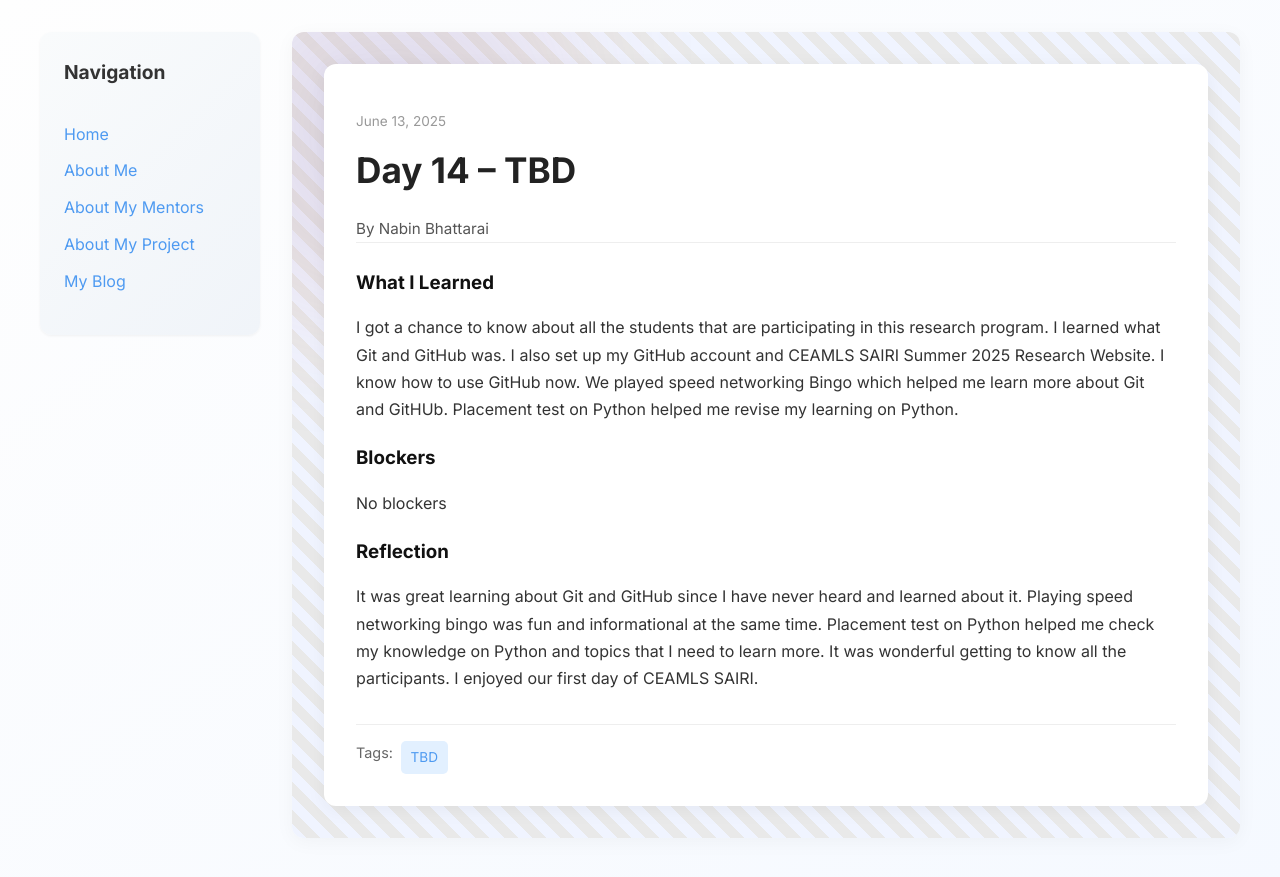
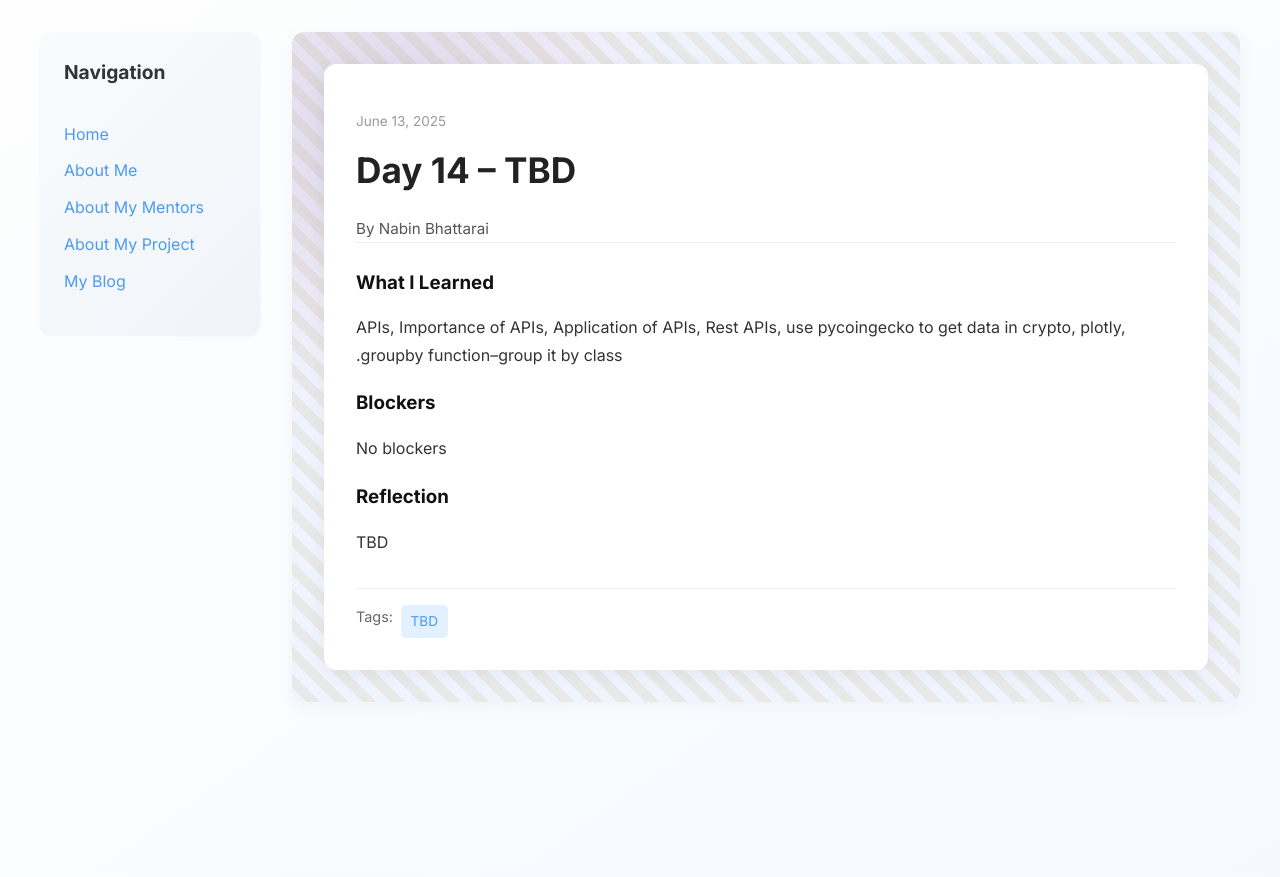
Before and after one commit to bhattarainabin2055/bhattarainabin2055.github.io, a Jekyll site: the page built from _posts/2025-06-13-day-14.md, in a window 1280 px wide. Shown: the top 877 px of the page. Built offline with Jekyll 4.4.1, drawn with Linux system fonts in a browser that asks for light colours.

Commit message:
Update 2025-06-13-day-14.md

```diff
--- a/_posts/2025-06-13-day-14.md
+++ b/_posts/2025-06-13-day-14.md
@@ -7,11 +7,10 @@ permalink: /day14.html
 tags: ["TBD"]
 
 what_i_learned: |
-  I got a chance to know about all the students that are participating in this research program. I learned what Git and GitHub was. I also set up my GitHub account and CEAMLS SAIRI Summer 2025 Research Website. I know how to use GitHub now. We played speed networking Bingo which helped me learn more about Git and GitHUb. Placement test on Python helped me revise my learning on Python.
-
+ APIs, Importance of APIs, Application of APIs,  Rest APIs, use pycoingecko to get data in crypto, plotly, .groupby function--group it by class
 blockers: |
   No blockers
 
 reflection: |
-  It was great learning about Git and GitHub since I have never heard and learned about it. Playing speed networking bingo was fun and informational at the same time. Placement test on Python helped me check my knowledge on Python and topics that I need to learn more. It was wonderful getting to know all the participants. I enjoyed our first day of CEAMLS SAIRI.
+  TBD
 ---
```
